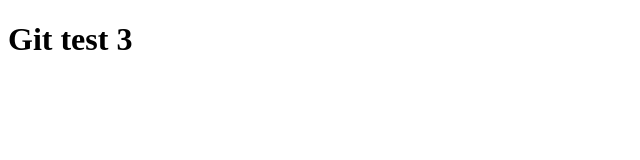
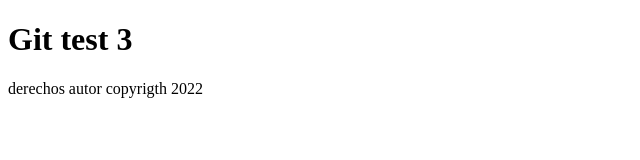
Before and after one commit to juanjavier1001/git-test-3, a plain HTML site: page index.html in a window 1280 px wide. Shown: the whole page, without its empty margins (0-640 px from the left). Drawn offline with Linux system fonts and the light colour scheme.

Commit message:
add footer lenovo

```diff
--- a/index.html
+++ b/index.html
@@ -8,5 +8,7 @@
   </head>
   <body>
     <h1>Git test 3</h1>
+
+    <footer>derechos autor copyrigth 2022</footer>
   </body>
 </html>
```
